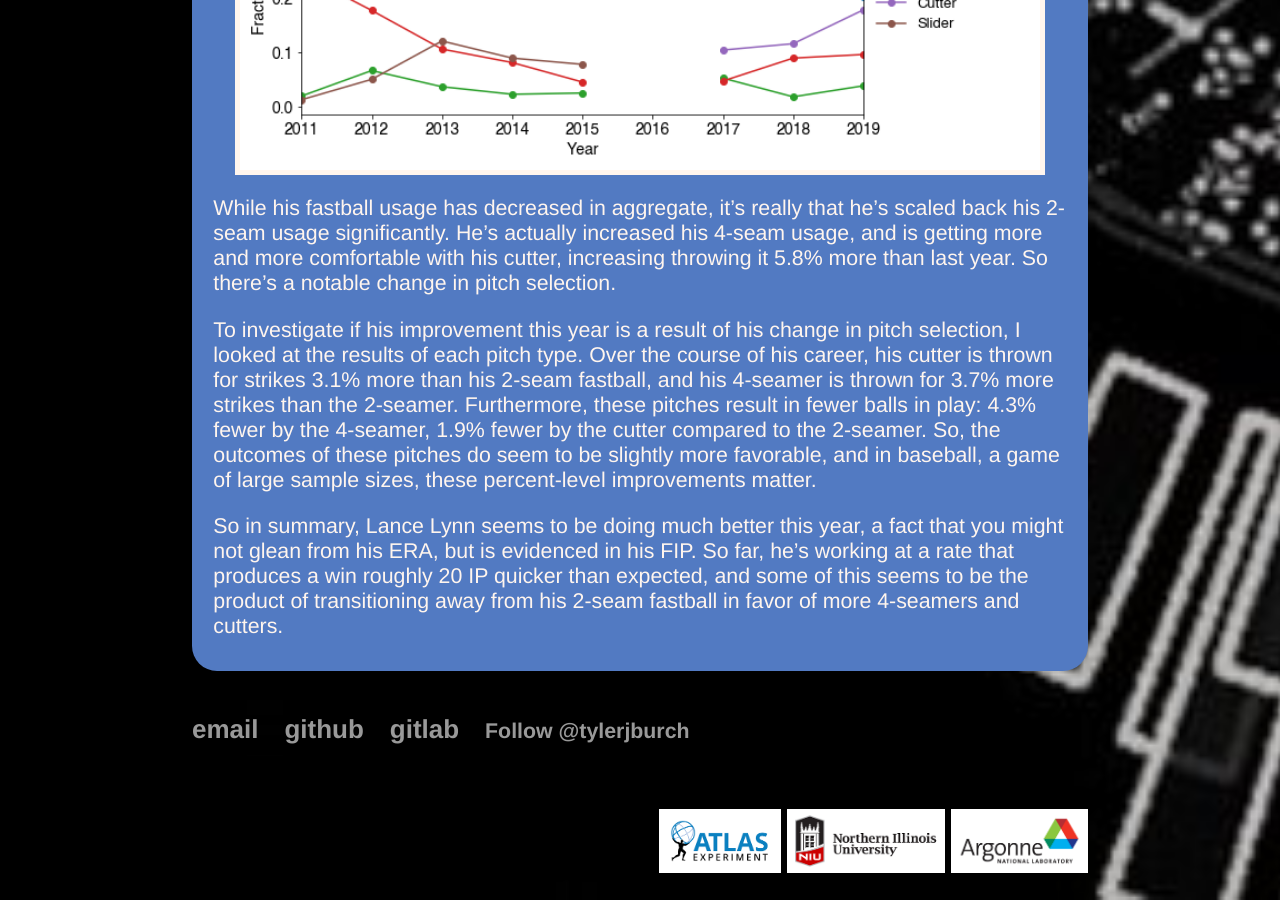
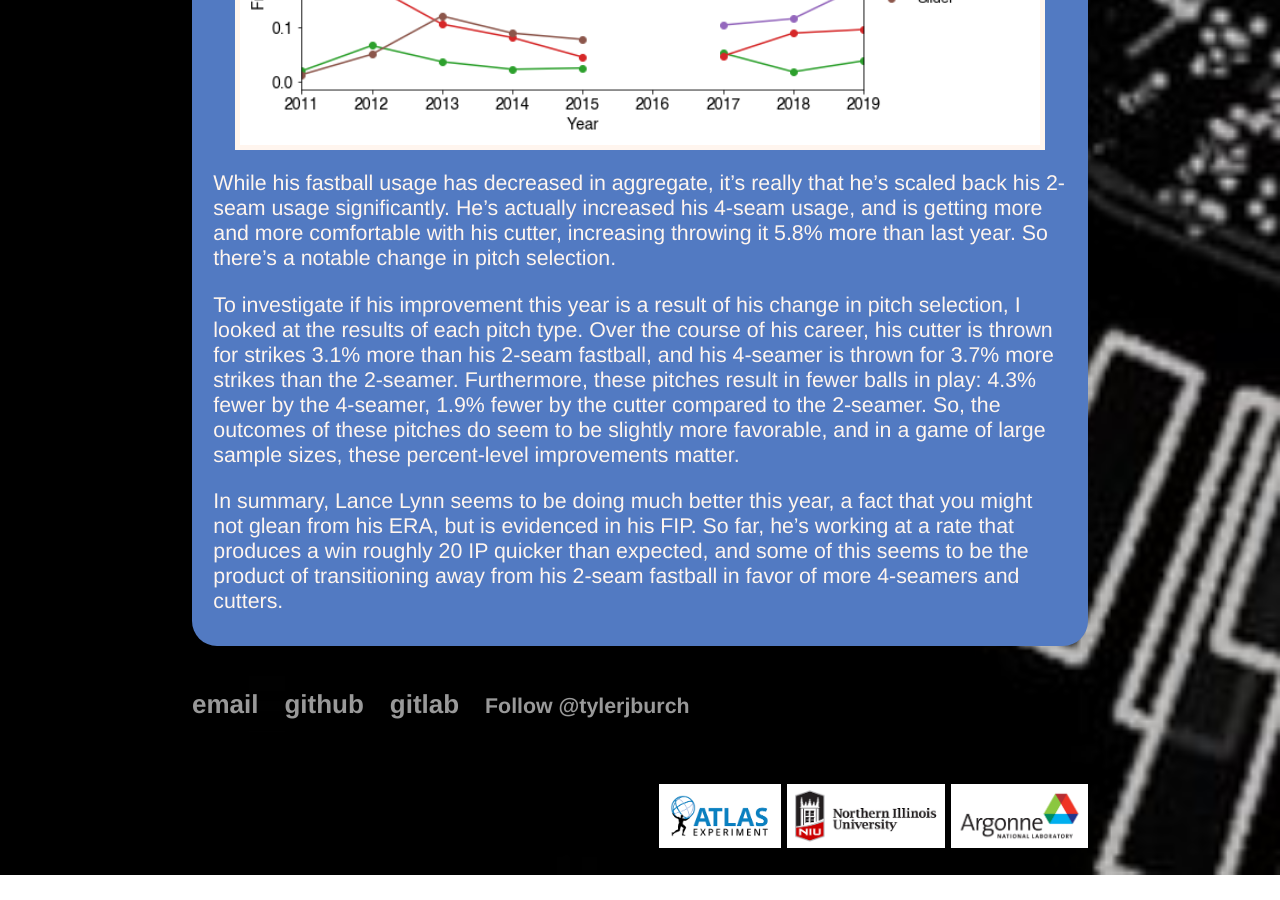
Before and after one commit to tjburch/tjburch.github.io, a Jekyll site: the page built from _posts/2019-06-07-lance-lynn.md, in a window 1280 px wide and 900 px high, scrolled down 3381 px. Built offline with Jekyll 4.4.1, drawn with Linux system fonts in a browser that asks for light colours; comment, search, counter and statistics services are not loaded; after the commit the page ends 4256 px from its top, so only the background shows below that; some of the changed text lies outside the part shown.

Commit message:
Fix johns edits

```diff
--- a/_posts/2019-06-07-lance-lynn.md
+++ b/_posts/2019-06-07-lance-lynn.md
@@ -6,13 +6,13 @@
 tags: [baseball]
 ---
 
-If you scroll down the [pitching leaders](https://www.fangraphs.com/leaders.aspx?pos=all&stats=pit&lg=all&qual=y&type=8&season=2019&month=0&season1=2019&ind=0) page at Fangraphs today, most of the top names are not so surprising, but one unexpected one is Lance Lynn. Currently, Lynn is tied for 6th overall with 2.3 fWAR. Historically, Lynn has been a consistent pitcher, a 2-3 WAR guy who can eat innings, but he's hardly the type of character you would expect to break out. He's currently in his age 32 season, putting him on the wrong side of the starting pitcher aging curve, and post Tommy John surgery, which he underwent at the end of 2015.
+If you scroll down the [pitching leaders](https://www.fangraphs.com/leaders.aspx?pos=all&stats=pit&lg=all&qual=y&type=8&season=2019&month=0&season1=2019&ind=0) page at Fangraphs today, most of the top names are not so surprising, but one unexpected name is Lance Lynn. Currently, Lynn is tied for 6th overall with 2.3 fWAR. Historically, Lynn has been a consistent pitcher, a 2-3 WAR guy who can eat innings, but he's hardly the type of character you would expect to break out. He's currently in his age 32 season, putting him on the wrong side of the starting pitcher aging curve, and post Tommy John surgery, which he underwent at the end of 2015.
 
 If you look longer at Lynn's row on the pitching leaderboard, something else might catch your eye - he's managed this while having a 4.50 ERA. This is symptomatic of fWAR being calculated using FIP, which is considerably better at 3.19, meaning the Rangers defense is costing him more than a run per 9 innings. This is highlighted in his BABIP, suffering from a career worst at .344, where league average this year is .292. In fact, his FIP is a full point lower than his own career average, indicating that there has been some significant, true improvement this year. To evaluate this season against his prior production, I took a look at Lynn's IP per WAR:
 
 <img src="/blogimages/lynn2019/ip_per_war.png" alt="" class="center" border="5" style="width:800px;"/>
 
-Already this plot is a bit surprising, the expectation for such a distribution would be to follow a typical aging curve, but, excluding the outlier, Lynn seems to be continuing to improve. If you do drop off the outlier, remove his missed year for Tommy John surgery, and look at the points prior to this year, a linear regression does quite well in describing his improvement year-to-year:
+Already this plot is a bit surprising, the expectation for such a distribution would be to follow a typical aging curve, but, excluding the outlier, Lynn seems to be continuing to improve. If you do drop off the outlier, remove his missed year for Tommy John surgery, a linear regression does quite well in describing his improvement year-to-year:
 
 <img src="/blogimages/lynn2019/lynn_ip_per_war_regression.png" alt="" class="center" border="5" style="width:800px;"/>
 
@@ -30,6 +30,6 @@
 
 While his fastball usage has decreased in aggregate, it's really that he's scaled back his 2-seam usage significantly. He's actually increased his 4-seam usage, and is getting more and more comfortable with his cutter, increasing throwing it 5.8% more than last year. So there's a notable change in pitch selection.
 
-To investigate if his improvement this year is a result of his change in pitch selection, I looked at the results of each pitch type. Over the course of his career, his cutter is thrown for strikes 3.1% more than his 2-seam fastball, and his 4-seamer is thrown for 3.7% more strikes than the 2-seamer. Furthermore, these pitches result in fewer balls in play: 4.3% fewer by the 4-seamer, 1.9% fewer by the cutter compared to the 2-seamer. So, the outcomes of these pitches do seem to be slightly more favorable, and in baseball, a game of large sample sizes, these percent-level improvements matter.
+To investigate if his improvement this year is a result of his change in pitch selection, I looked at the results of each pitch type. Over the course of his career, his cutter is thrown for strikes 3.1% more than his 2-seam fastball, and his 4-seamer is thrown for 3.7% more strikes than the 2-seamer. Furthermore, these pitches result in fewer balls in play: 4.3% fewer by the 4-seamer, 1.9% fewer by the cutter compared to the 2-seamer. So, the outcomes of these pitches do seem to be slightly more favorable, and in a game of large sample sizes, these percent-level improvements matter.
 
-So in summary, Lance Lynn seems to be doing much better this year, a fact that you might not glean from his ERA, but is evidenced in his FIP. So far, he's working at a rate that produces a win roughly 20 IP quicker than expected, and some of this seems to be the product of transitioning away from his 2-seam fastball in favor of more 4-seamers and cutters.
+In summary, Lance Lynn seems to be doing much better this year, a fact that you might not glean from his ERA, but is evidenced in his FIP. So far, he's working at a rate that produces a win roughly 20 IP quicker than expected, and some of this seems to be the product of transitioning away from his 2-seam fastball in favor of more 4-seamers and cutters.
```
